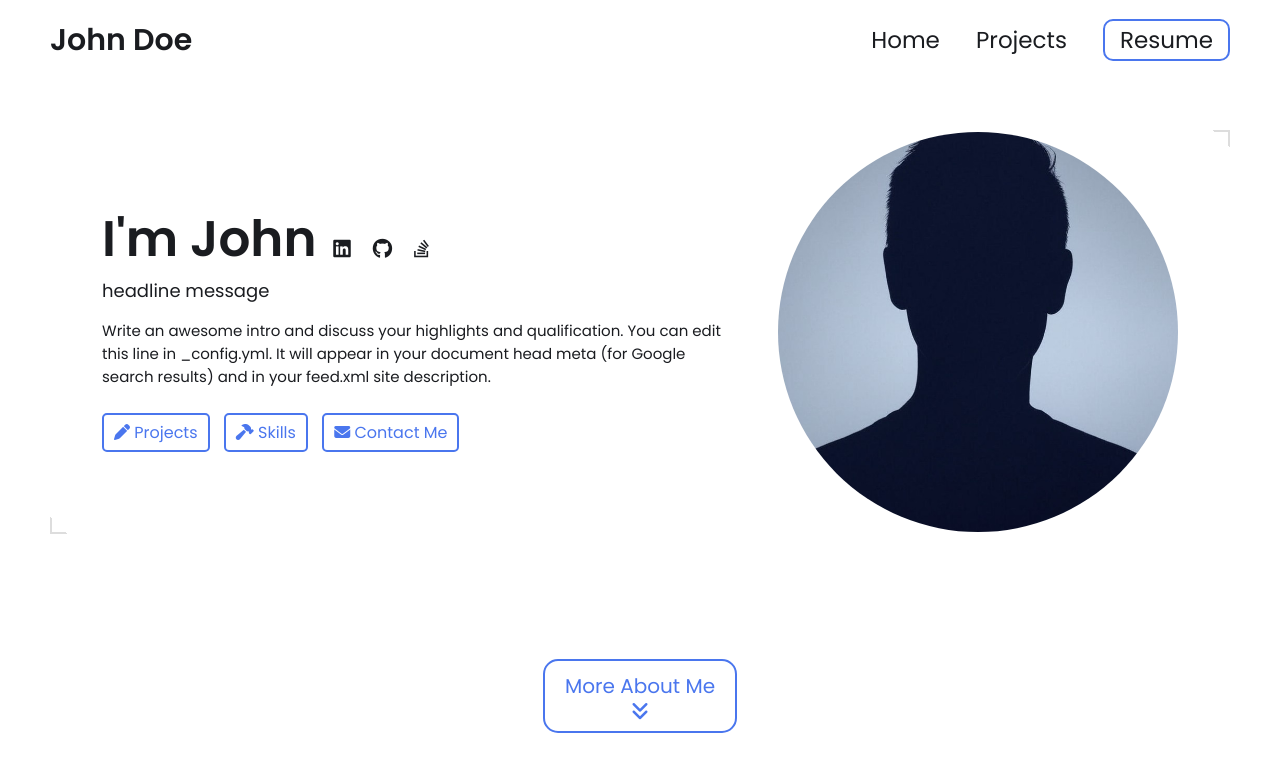
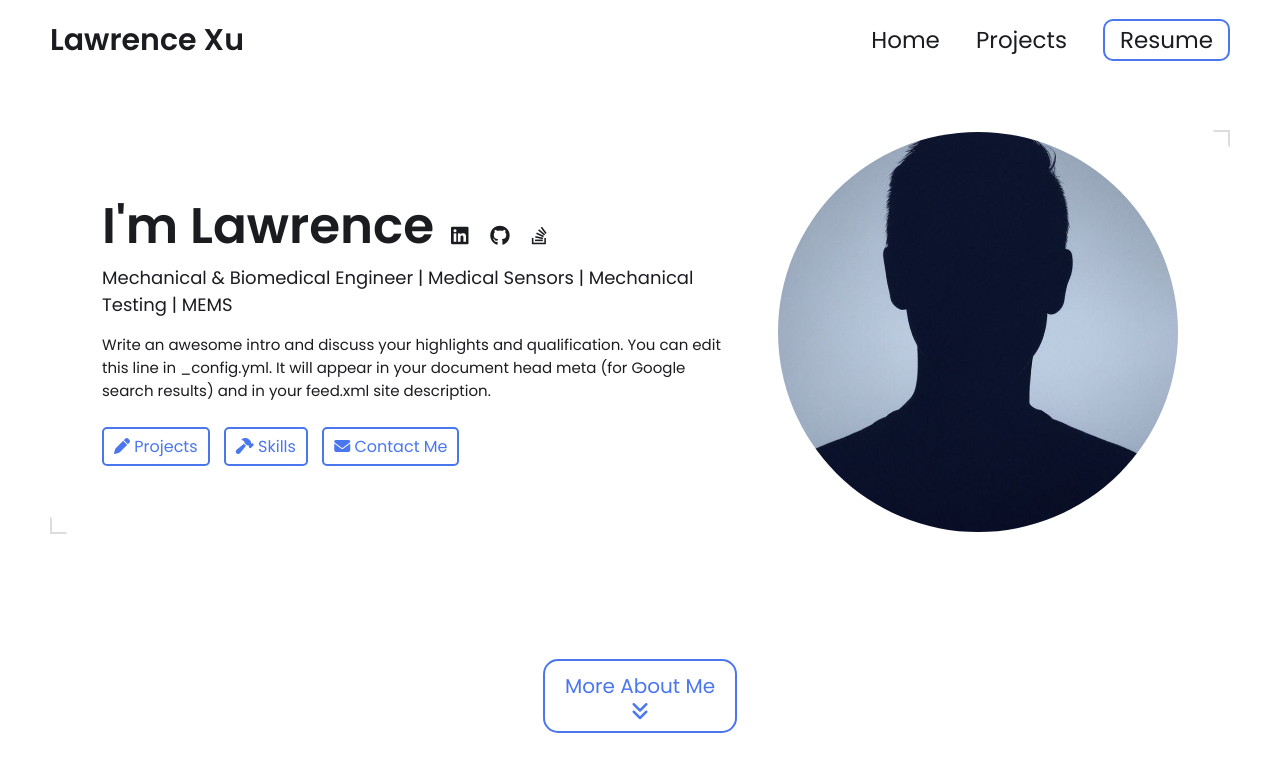
Before and after one commit to clearwheat8/lawrencezxu098.github.io, a Jekyll site: the page built from index.html, in a window 1280 px wide and 900 px high. Shown: the top 772 px of the window. Built offline with Jekyll 4.4.1, drawn with Linux system fonts in a browser that asks for light colours.

Commit message:
Update portfolio details for Lawrence Xu

```diff
--- a/_config.yml
+++ b/_config.yml
@@ -7,13 +7,13 @@
 
 # Main Page Setup
 
-title: John Doe's Portfolio # This is what shows up in the tab of the browser
+title: Lawrence Xu's Portfolio # This is what shows up in the tab of the browser
 
 
 
 # Hero Section
-name: John Doe
-headline: headline message
+name: Lawrence Xu
+headline: Mechanical & Biomedical Engineer | Medical Sensors | Mechanical Testing | MEMS
 description: >- # dont remove this line. this will ignore all new lines until the next section
   Write an awesome intro and discuss your highlights and qualification. You can edit this
   line in _config.yml. It will appear in your document head meta (for
@@ -31,7 +31,7 @@ resume-url: https://drive.google.com/file/d/13Z3duVzh-gguPU5r03oJVEE6rV9rd3DS/vi
 # Set up external links - this will show up as small icons next to your name.
 
 external-links:    # input only your own url slug. The icons with missing entries will not appear.
-  linkedin: test    # https://www.linkedin.com/in/{your url slug}
+  linkedin: lawrencezxu098    # https://www.linkedin.com/in/{your url slug}
   github: leea12    # https://github.com/{your url slug}
   stackoverflow: test      # https://stackoverflow.com/users/{your url slug}
   medium:            # https://medium.com/@{your url slug}
```
